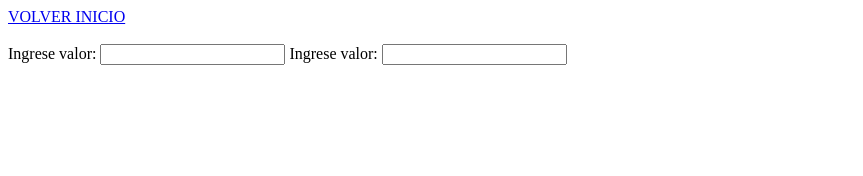
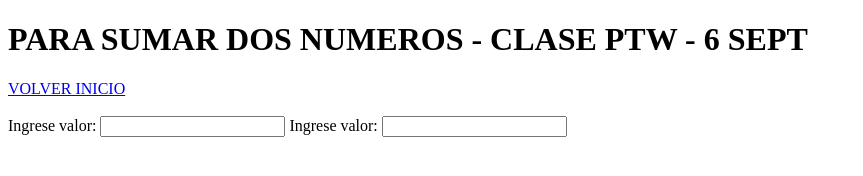
Before and after one commit to julsTorres1907/clase28agosto, a plain HTML site: page clase6sept.html in a window 1280 px wide. Shown: the whole page, without its empty margins (0-863 px from the left). Drawn offline with Linux system fonts and the light colour scheme.

Commit message:
se creo un h1 para identificar la intencion del archivo clase6sept.html

```diff
--- a/clase6sept.html
+++ b/clase6sept.html
@@ -6,6 +6,7 @@
     <title>Clase 6 SEPT</title>
 </head>
 <body>
+  <h1>PARA SUMAR DOS NUMEROS - CLASE PTW - 6 SEPT</h1>
   <a href="index.html">VOLVER INICIO</a>
   <br>
   <br>
```
Lines whose indentation alone changed are shown as unchanged.
